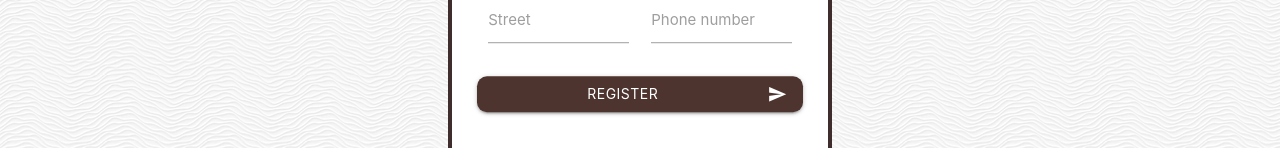
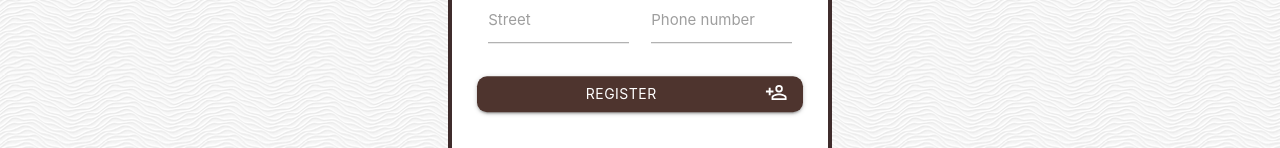
Before and after one commit to wesoly97/E-Purchase, a React (Create React App) app in the folder client/: page /register in a window 1280 px wide. Shown: the part 592-740 px from the top of the page. Built offline with nearby package versions, Linux system fonts and the light colour scheme; no server answers.

Commit message:
login/register icon added

```diff
--- a/client/src/pages/Login.js
+++ b/client/src/pages/Login.js
@@ -2,7 +2,8 @@ import React, {useState, useEffect} from "react"
 import Axios from "axios"; //http request library
 import { useHistory } from 'react-router-dom';
 import "../styles/login.css"
-
+import { mdiLogin, mdiAccountPlusOutline } from '@mdi/js';
+import Icon from '@mdi/react'
 export default function Login(){
     const [username, setUsername] = useState('');
     const [password, setPassword] = useState('');
@@ -73,13 +74,13 @@ export default function Login(){
               </form>
 
               <button onClick={login} className="btn waves-effect waves-light brown darken-3 btnlogin" type="submit" name="action">Login
-        <i className="material-icons right">send</i>
+        <i className="material-icons right"><Icon path={mdiLogin} title="Log in"size={1} color="white"/></i>
     </button>
 
 
     <h5>Nie masz konta?
         <button id="btnGoToRegsiter" onClick={goToRegister} className="btn waves-effect amber btnReg" type="submit" name="action">Zarejestruj się...
-            <i className="material-icons right">account_circle</i>
+            <i className="material-icons right"><Icon path={mdiAccountPlusOutline} title="Log in"size={1} color="brown"/></i>
         </button>
     </h5>
               </div>
--- a/client/src/pages/Register.js
+++ b/client/src/pages/Register.js
@@ -3,7 +3,8 @@ import Axios from "axios"; //http request library
 import { useHistory } from 'react-router-dom';
 import "../styles/Register.css"
 import Materialize from "materialize-css";
-
+import { mdiLogin, mdiAccountPlusOutline } from '@mdi/js';
+import Icon from '@mdi/react'
 export default function Register(){
     //User data to register
     const [usernameReg, setUsernameReg] = useState('');
@@ -178,11 +179,11 @@ export default function Register(){
               </form>
 
              <button onClick={register} className="btn waves-effect waves-light btnRegister brown darken-3" type="submit" name="action">Register
-             <i className="material-icons right">send</i>
+             <i className="material-icons right"><Icon path={mdiAccountPlusOutline} title="Log in"size={1} color="white"/></i>
              </button>
              <h5>Posiadasz konto? Zaloguj sie
              <button  onClick={goToLogin}  className="btn waves-effect amber btnLogin" type="submit" name="action">Zaloguj się...
-             <i className="material-icons right">account_circle</i>
+             <i className="material-icons right"><Icon path={mdiLogin} title="Log in"size={1} color="red"/></i>
              </button>
              </h5>
               </div>
```
